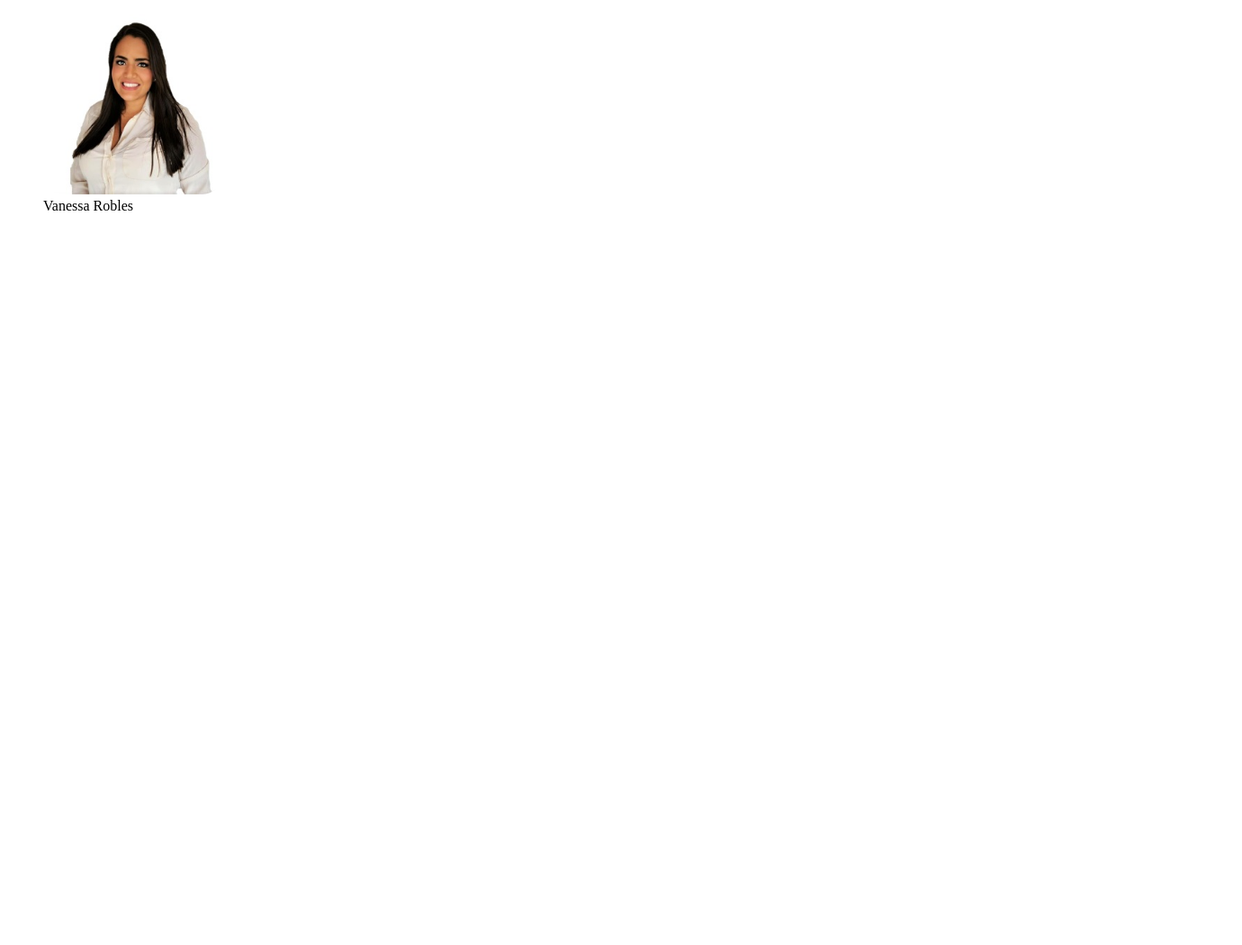
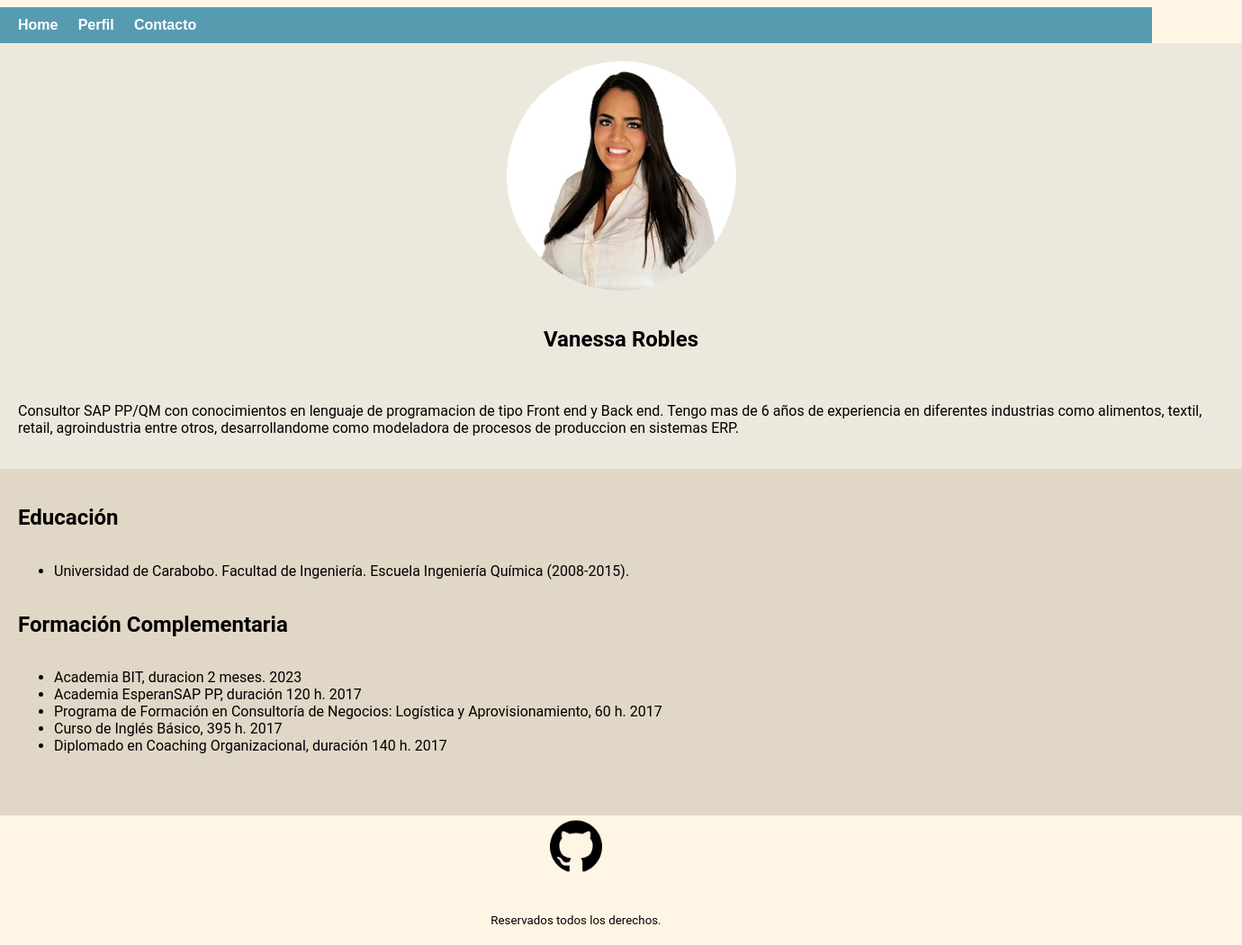
Before and after one commit to vaneroblessilva/bit07me, a plain HTML site: page docs/index.html in a window 1280 px wide. Shown: the whole page at 90% size, 1380 px wide, since content can reach past the window. Before the commit the page ends 800 px from the top, so only its background shows below. Drawn offline with Linux system fonts and the light colour scheme.

Commit message:
Modf. fianles

```diff
--- a/docs/css/main.css
+++ b/docs/css/main.css
@@ -1,13 +1,92 @@
-img {
-    max-width: 100%;
-    height: auto;
-  }
+*{
+  box-sizing:border-box;
+}
 
-  .pic {
-    width: 200px;
-    border-radius: 12%;
-  }
+body {
+  margin-left: auto;
+  margin-right: auto;
+  background-color: #FFF5E4;
+  display: flex;
+  flex-wrap: wrap;
+}
+nav{
+  background-color: #579BB1;
+  display:flex;
+  color: white;
+  justify-content:left;
+  height: 40px;
+  align-items: center;
+  padding: 20px;
+}
+header {
+  background-color: #ECE8DD;
+  display: flex;
+}
 
-  .name {
-    color: black;
-  }
+main{
+  background-color: #ECE8DD;
+  color:black;
+  display: flex;
+  flex-direction: column;
+}
+.nombre{
+  display: flex;
+  justify-self: center;
+  justify-content: center;
+}
+.titulo{
+  font-family: 'Roboto', sans-serif;
+  align-items: center;
+}
+.acerca{
+  font-family: 'Roboto', sans-serif;
+  display: flex;
+  justify-content: center;
+  align-items: center;
+  padding: 20px;
+}
+aside{
+  background-color: #E1D7C6;
+  color:black;
+  display: flex;
+  flex-direction: column;
+  padding: 20px;
+}
+footer{
+  display: flex;
+  flex-direction: column;
+  align-items: center;
+}
+.link {
+  color: white;
+}
+.me{
+display: flex;
+justify-content: center;
+align-items: center;
+padding: 20px;
+}
+img{
+  border-radius: 200px;
+}
+header {
+justify-content: center;
+}
+header,main, footer, nav, aside{
+  width: 1380px;
+}
+.enlaces{
+  font-family: 'Marhey', cursive;
+  font-family: 'Montserrat', sans-serif;
+  font-family: 'Poppins', sans-serif;
+  font-family: 'Secular One', sans-serif;
+}
+.link
+{
+  text-decoration-line: none;
+  color: white;
+}
+.icono
+{
+  width: 100px;
+}
--- a/docs/index.html
+++ b/docs/index.html
@@ -8,10 +8,64 @@
     <title>Vanessa Robles</title>
   </head>
   <body>
-    <figure>
-      <img class="pic" src="./img/me.jpg" alt="Foto" />
-      <figcaption class="name">Vanessa Robles</figcaption>
-    </figure>
+    <nav class="enlaces">
+      <b>
+        <a class= "link" href="index.html">Home</a> &nbsp &nbsp
+        <a class= "link" href="#Acerca de">Perfil</a> &nbsp &nbsp
+        <a class= "link" href="https://www.linkedin.com/in/vanessa-robles-silva/" target="_blank">Contacto</a>
+      </b>
+    </nav>
+    <section id="Home">
+        <header>
+          <div class= "me">
+            <img class="pic" src="./img/me.jpg" alt="Foto" />
+          </div>
+    </section>
+        </header>
+<section id="Acerca de">
+    <main>
+      <div class="nombre">
+        <h1 class="titulo">
+          Vanessa Robles
+        </h1>
+      </div>
+    <div class="acerca">
+      <p>
+        Consultor SAP PP/QM con conocimientos en lenguaje de programacion de tipo Front end y Back end.
+        Tengo mas de 6 años de experiencia en diferentes industrias como alimentos, textil, retail, agroindustria entre otros,
+        desarrollandome como modeladora de procesos de produccion en sistemas ERP.
+      </p>
+    </div>
+    </main>
+    <aside>
+      <h2 class="titulo">
+        Educación
+      </h2>
+      <ul class="titulo">
+        <li>
+          Universidad de Carabobo. Facultad de Ingeniería. Escuela Ingeniería Química (2008-2015).
+        </li>
+      </ul>
+      <h2 class="titulo">
+        Formación Complementaria
+      </h2>
+      <ul class="titulo">
+        <li>Academia BIT, duracion 2 meses. 2023</li>
+        <li>Academia EsperanSAP PP, duración 120 h. 2017</li>
+        <li>Programa de Formación en Consultoría de Negocios: Logística y Aprovisionamiento, 60 h. 2017</li>
+        <li>Curso de Inglés Básico, 395 h. 2017 </li>
+        <li>Diplomado en Coaching Organizacional, duración 140 h. 2017</li>
+      </ul>
+      </p>
+    </aside>
+  </section>
+    <footer>
+        <a title="GitHub" href="https://github.com/vaneroblessilva" target="_blank"><img class="icono" src="/docs/img/github.png" alt="GitHub"></a> &nbsp &nbsp
+      </figure>
+      <div class="titulo">
+        <p><small>Reservados todos los derechos.</small></p>
+      </div>
+    </footer>
     <script src="./js/main.js"></script>
   </body>
 </html>
```
Also changed, not shown: docs/img/github.png (added).
